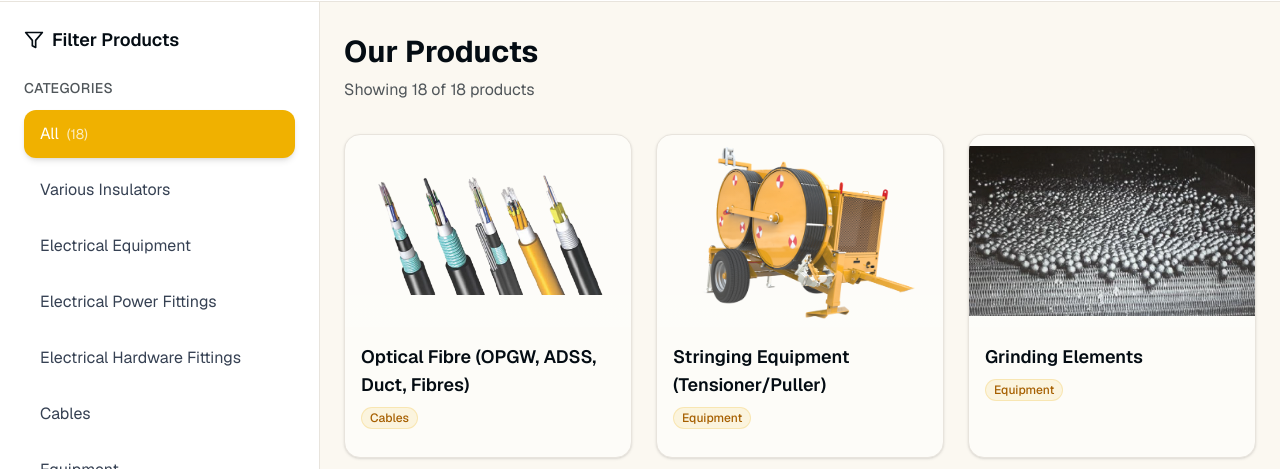
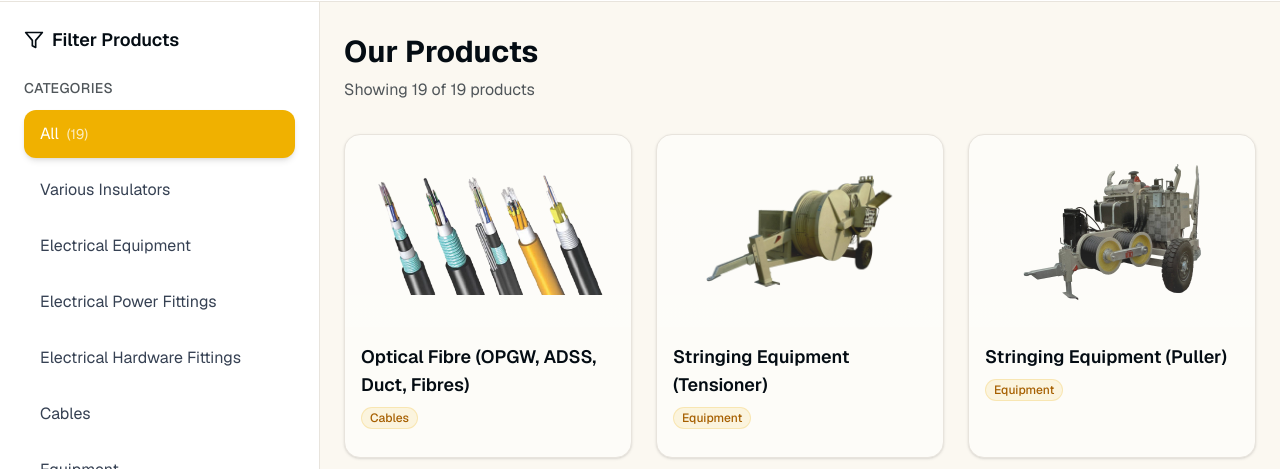
Before and after one commit to ruruk/GDSA, a Next.js app in the folder golden-dynasty-website/: page /products in a window 1280 px wide. Shown: the part 483-952 px from the top of the page. Built offline with nearby package versions, Linux system fonts and the light colour scheme; no server answers.

Commit message:
Final Product Update

```diff
--- a/golden-dynasty-website/app/products/page.tsx
+++ b/golden-dynasty-website/app/products/page.tsx
@@ -21,7 +21,7 @@ const products = [
   },
   {
     id: 19,
-    name: "Stringing Equipment (Tensioner/Puller)",
+    name: "Stringing Equipment (Tensioner)",
     categories: ["Equipment"],
     description:
       "Professional stringing equipment including tensioners and pullers for efficient cable installation and maintenance.",
@@ -30,7 +30,20 @@ const products = [
       "Precision control",
       "Durable construction",
     ],
-    image: "/products/Stringing Equipment TensionePuller.png",
+    image: "/products/Stringing Equipment (Tensioner).png",
+  },
+  {
+    id: 19,
+    name: "Stringing Equipment (Puller)",
+    categories: ["Equipment"],
+    description:
+      "Professional stringing equipment including tensioners and pullers for efficient cable installation and maintenance.",
+    specs: [
+      "High tension capacity",
+      "Precision control",
+      "Durable construction",
+    ],
+    image: "/products/Stringing Equipment (Puller).png",
   },
   {
     id: 20,
```
Also changed, not shown: golden-dynasty-website/public/products/Stringing Equipment (Puller).png (added), golden-dynasty-website/public/products/Stringing Equipment (Tensioner).png (added).
